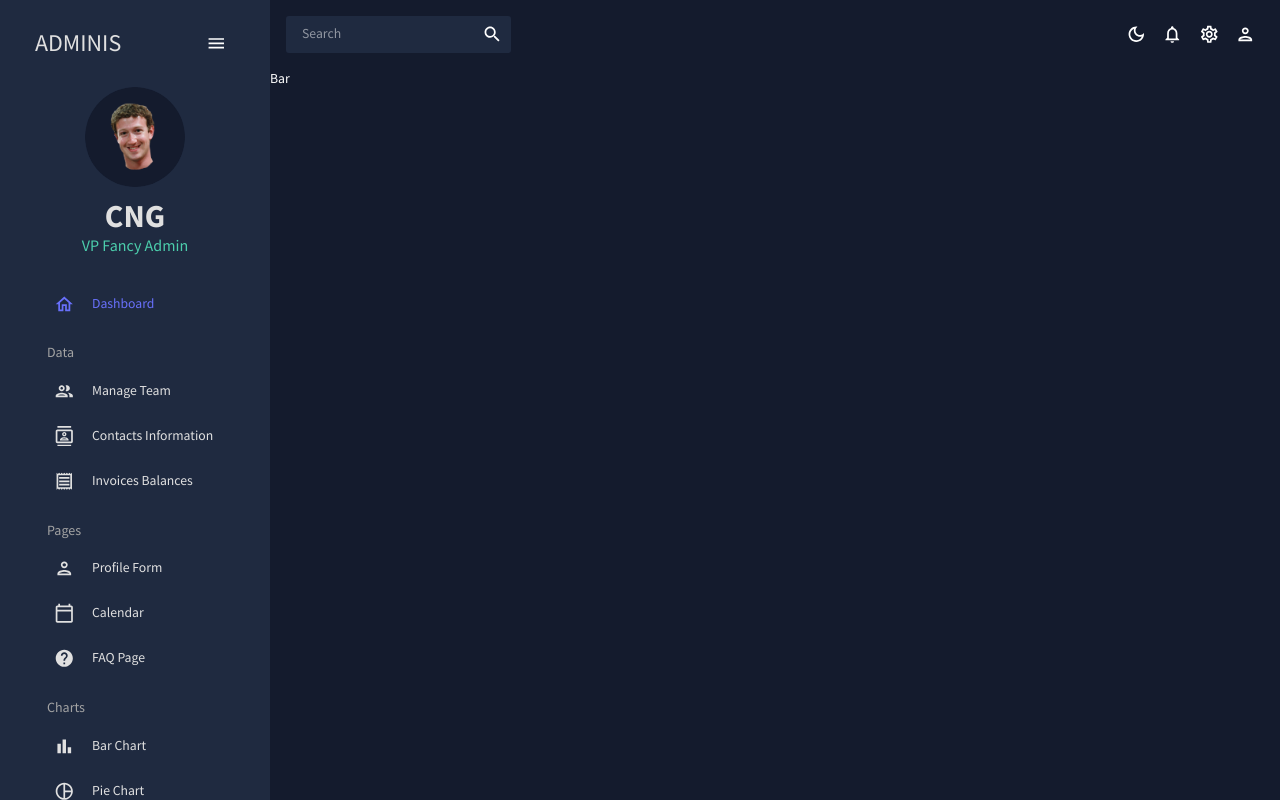
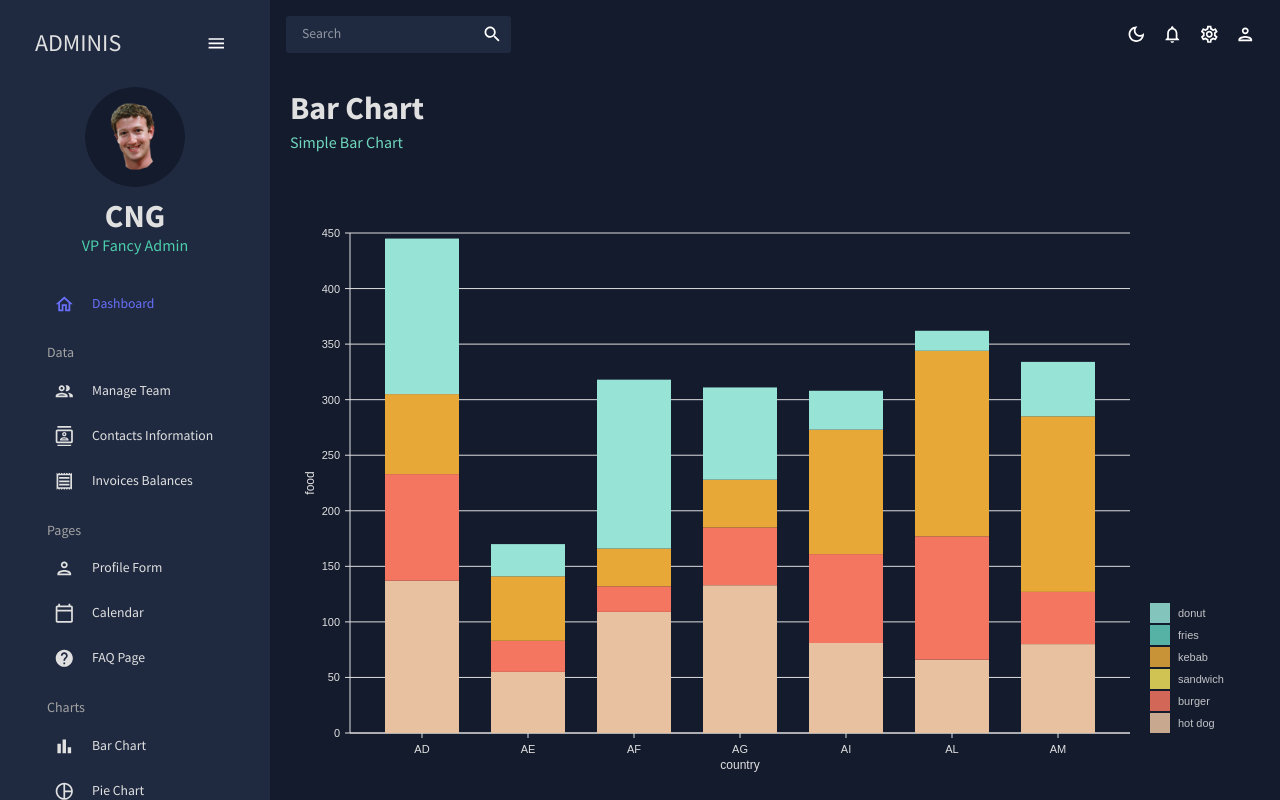
Before and after one commit to CarlosNG93/dashboard, a React (Create React App) app: page /bar in a window 1280 px wide. Built offline with nearby package versions, Linux system fonts and the light colour scheme.

Commit message:
feat: BarChart & PieChart implemented

```diff
--- /dev/null
+++ b/src/components/BarChart.jsx
@@ -0,0 +1,130 @@
+import { useTheme } from "@mui/material";
+import { ResponsiveBar } from "@nivo/bar";
+import { tokens } from "../theme";
+import { mockBarData as data } from "../data/mockData";
+
+const BarChart = ({ isDashboard = false }) => {
+  const theme = useTheme();
+  const colors = tokens(theme.palette.mode);
+
+  return (
+    <ResponsiveBar
+      data={data}
+      theme={{
+        // added
+        axis: {
+          domain: {
+            line: {
+              stroke: colors.grey[100],
+            },
+          },
+          legend: {
+            text: {
+              fill: colors.grey[100],
+            },
+          },
+          ticks: {
+            line: {
+              stroke: colors.grey[100],
+              strokeWidth: 1,
+            },
+            text: {
+              fill: colors.grey[100],
+            },
+          },
+        },
+        legends: {
+          text: {
+            fill: colors.grey[100],
+          },
+        },
+      }}
+      keys={["hot dog", "burger", "sandwich", "kebab", "fries", "donut"]}
+      indexBy="country"
+      margin={{ top: 50, right: 130, bottom: 50, left: 60 }}
+      padding={0.3}
+      valueScale={{ type: "linear" }}
+      indexScale={{ type: "band", round: true }}
+      colors={{ scheme: "nivo" }}
+      defs={[
+        {
+          id: "dots",
+          type: "patternDots",
+          background: "inherit",
+          color: "#38bcb2",
+          size: 4,
+          padding: 1,
+          stagger: true,
+        },
+        {
+          id: "lines",
+          type: "patternLines",
+          background: "inherit",
+          color: "#eed312",
+          rotation: -45,
+          lineWidth: 6,
+          spacing: 10,
+        },
+      ]}
+      borderColor={{
+        from: "color",
+        modifiers: [["darker", "1.6"]],
+      }}
+      axisTop={null}
+      axisRight={null}
+      axisBottom={{
+        tickSize: 5,
+        tickPadding: 5,
+        tickRotation: 0,
+        legend: isDashboard ? undefined : "country", // changed
+        legendPosition: "middle",
+        legendOffset: 32,
+      }}
+      axisLeft={{
+        tickSize: 5,
+        tickPadding: 5,
+        tickRotation: 0,
+        legend: isDashboard ? undefined : "food", // changed
+        legendPosition: "middle",
+        legendOffset: -40,
+      }}
+      enableLabel={false}
+      labelSkipWidth={12}
+      labelSkipHeight={12}
+      labelTextColor={{
+        from: "color",
+        modifiers: [["darker", 1.6]],
+      }}
+      legends={[
+        {
+          dataFrom: "keys",
+          anchor: "bottom-right",
+          direction: "column",
+          justify: false,
+          translateX: 120,
+          translateY: 0,
+          itemsSpacing: 2,
+          itemWidth: 100,
+          itemHeight: 20,
+          itemDirection: "left-to-right",
+          itemOpacity: 0.85,
+          symbolSize: 20,
+          effects: [
+            {
+              on: "hover",
+              style: {
+                itemOpacity: 1,
+              },
+            },
+          ],
+        },
+      ]}
+      role="application"
+      barAriaLabel={function (e) {
+        return e.id + ": " + e.formattedValue + " in country: " + e.indexValue;
+      }}
+    />
+  );
+};
+
+export default BarChart;
--- /dev/null
+++ b/src/components/PieChart.jsx
@@ -0,0 +1,109 @@
+import { ResponsivePie } from "@nivo/pie";
+import { tokens } from "../theme";
+import { useTheme } from "@mui/material";
+import { mockPieData as data } from "../data/mockData";
+
+const PieChart = () => {
+  const theme = useTheme();
+  const colors = tokens(theme.palette.mode);
+  return (
+    <ResponsivePie
+      data={data}
+      theme={{
+        axis: {
+          domain: {
+            line: {
+              stroke: colors.grey[100],
+            },
+          },
+          legend: {
+            text: {
+              fill: colors.grey[100],
+            },
+          },
+          ticks: {
+            line: {
+              stroke: colors.grey[100],
+              strokeWidth: 1,
+            },
+            text: {
+              fill: colors.grey[100],
+            },
+          },
+        },
+        legends: {
+          text: {
+            fill: colors.grey[100],
+          },
+        },
+      }}
+      margin={{ top: 40, right: 80, bottom: 80, left: 80 }}
+      innerRadius={0.5}
+      padAngle={0.7}
+      cornerRadius={3}
+      activeOuterRadiusOffset={8}
+      borderColor={{
+        from: "color",
+        modifiers: [["darker", 0.2]],
+      }}
+      arcLinkLabelsSkipAngle={10}
+      arcLinkLabelsTextColor={colors.grey[100]}
+      arcLinkLabelsThickness={2}
+      arcLinkLabelsColor={{ from: "color" }}
+      enableArcLabels={false}
+      arcLabelsRadiusOffset={0.4}
+      arcLabelsSkipAngle={7}
+      arcLabelsTextColor={{
+        from: "color",
+        modifiers: [["darker", 2]],
+      }}
+      defs={[
+        {
+          id: "dots",
+          type: "patternDots",
+          background: "inherit",
+          color: "rgba(255, 255, 255, 0.3)",
+          size: 4,
+          padding: 1,
+          stagger: true,
+        },
+        {
+          id: "lines",
+          type: "patternLines",
+          background: "inherit",
+          color: "rgba(255, 255, 255, 0.3)",
+          rotation: -45,
+          lineWidth: 6,
+          spacing: 10,
+        },
+      ]}
+      legends={[
+        {
+          anchor: "bottom",
+          direction: "row",
+          justify: false,
+          translateX: 0,
+          translateY: 56,
+          itemsSpacing: 0,
+          itemWidth: 100,
+          itemHeight: 18,
+          itemTextColor: "#999",
+          itemDirection: "left-to-right",
+          itemOpacity: 1,
+          symbolSize: 18,
+          symbolShape: "circle",
+          effects: [
+            {
+              on: "hover",
+              style: {
+                itemTextColor: "#000",
+              },
+            },
+          ],
+        },
+      ]}
+    />
+  );
+};
+
+export default PieChart;
--- a/src/scenes/bar/index.jsx
+++ b/src/scenes/bar/index.jsx
@@ -1,9 +1,16 @@
-import React from 'react';
+import { Box } from "@mui/material";
+import Header from "../../components/Header";
+import BarChart from "../../components/BarChart";
 
 const Bar = () => {
   return (
-	<div>Bar</div>
-  )
-}
+    <Box m="20px">
+      <Header title="Bar Chart" subtitle="Simple Bar Chart" />
+      <Box height="75vh">
+        <BarChart />
+      </Box>
+    </Box>
+  );
+};
 
 export default Bar;
--- a/src/scenes/pie/index.jsx
+++ b/src/scenes/pie/index.jsx
@@ -1,9 +1,16 @@
-import React from 'react';
+import { Box } from "@mui/material";
+import Header from "../../components/Header";
+import PieChart from "../../components/PieChart";
 
 const Pie = () => {
   return (
-	<div>Pie</div>
-  )
-}
+    <Box m="20px">
+      <Header title="Pie Chart" subtitle="Simple Pie Chart" />
+      <Box height="75vh">
+        <PieChart />
+      </Box>
+    </Box>
+  );
+};
 
 export default Pie;
```
